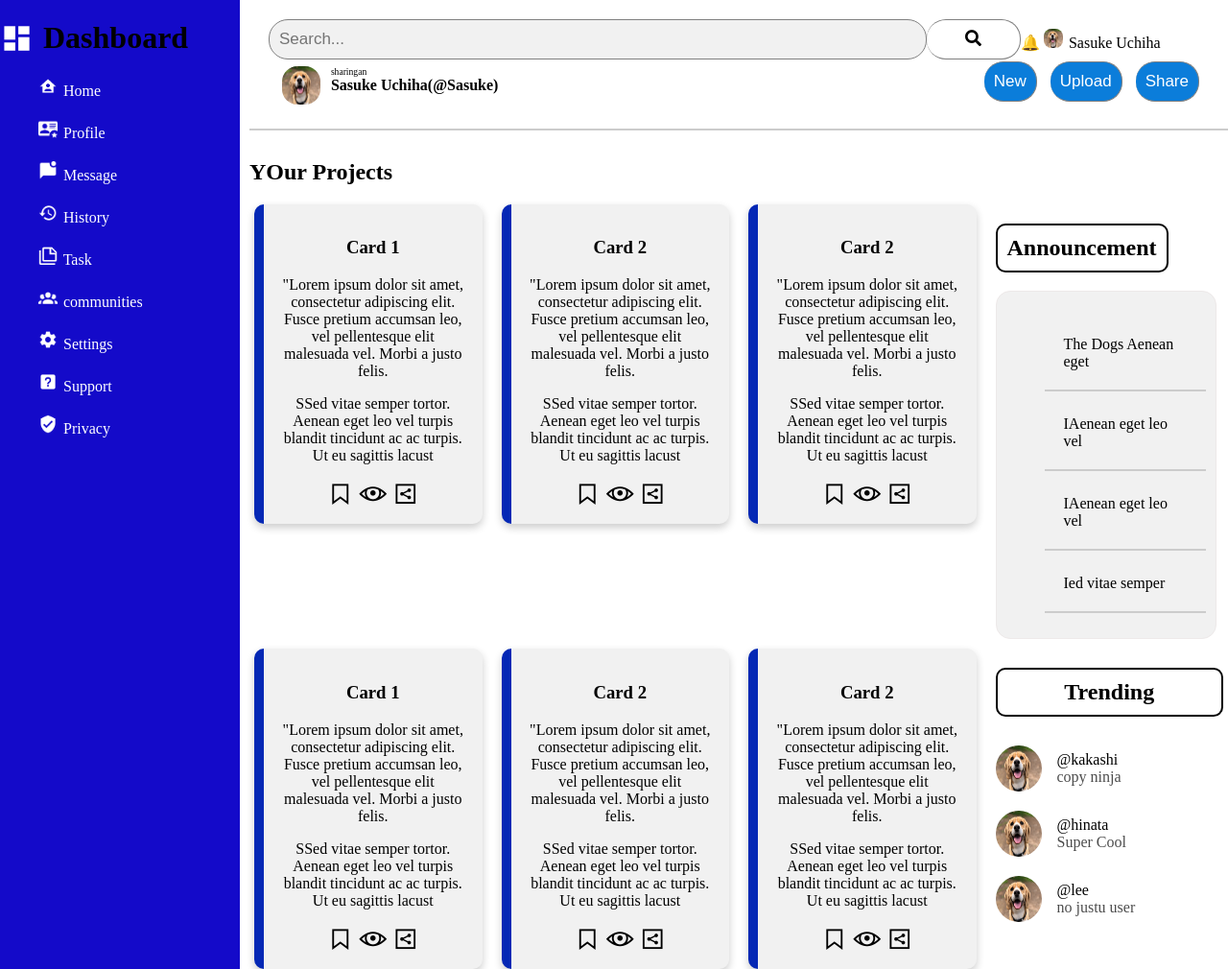
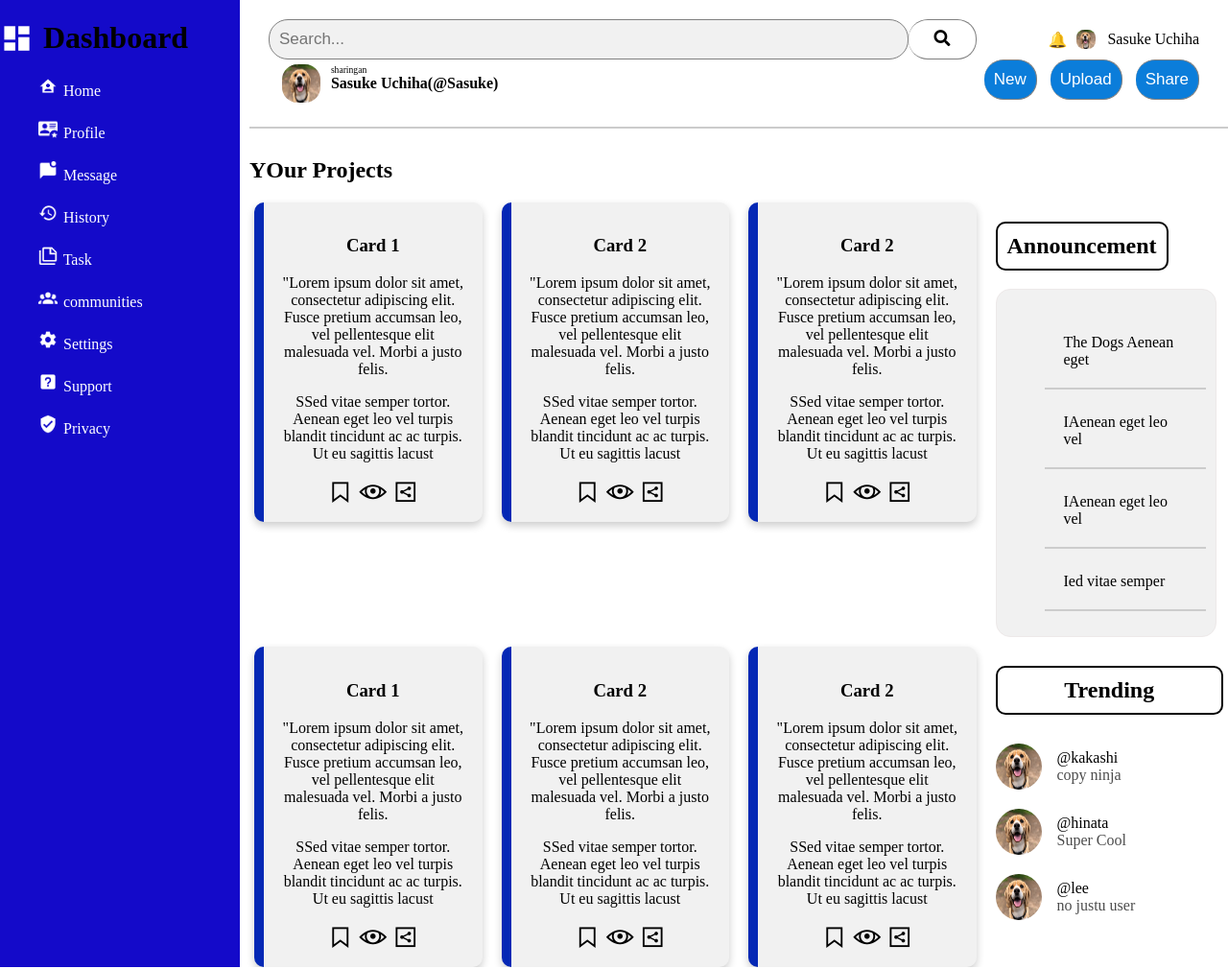
Before and after one commit to cybermicheal47/admin-dashboard, a plain HTML site: page index.html in a window 1280 px wide. Shown: the whole page at 96% size. Drawn offline with nearby package versions, Linux system fonts and the light colour scheme.

Commit message:
fixed the search bar

```diff
--- a/styles.css
+++ b/styles.css
@@ -160,7 +160,7 @@
     font-size: 17px;
     border: 1px solid grey;
     float: left;
-    width: 70%;
+    width: 700px;
     background: #f1f1f1;
     border-radius: 20PX;
   }
@@ -275,6 +275,8 @@ grid-template-columns: 250px 1fr;
 
   .profile{
     padding: 10px;
+
+
 
   }
 
@@ -398,3 +400,52 @@ border-radius: 30px;
     padding: 10px;
     display: inline-block;
   }
+
+
+
+
+
+
+
+
+
+
+
+
+
+  .firsthead {
+    display: flex;
+   justify-content: space-between;
+   flex: 1;
+  }
+
+  .header-right {
+    text-align: right;
+
+  }
+
+  .search-bar {
+    display: flex;
+    align-items: center;
+    flex: 1;
+  }
+
+  .search-button {
+    background-color: transparent;
+    border: none;
+    cursor: pointer;
+  }
+
+  .profile {
+    display: flex;
+    align-items: center;
+
+  }
+
+  .bell-icon {
+    margin-right: 10px;
+  }
+
+  .name {
+    margin-left: 10px;
+  }
```
Also changed, not shown: index.html (+1 -0 lines).
